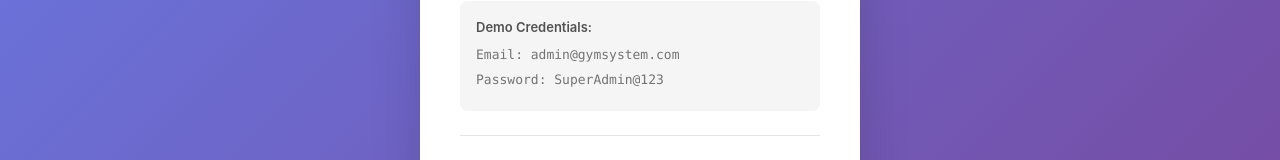
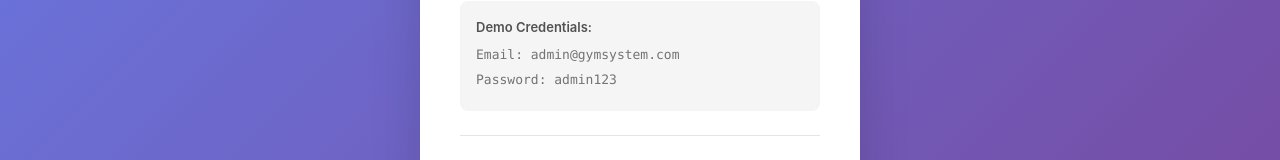
Before and after one commit to aanjan123/gym-frontend-web, a React (Vite) app: page /admin/login in a window 1280 px wide. Shown: the part 533-693 px from the top of the page. Built offline with nearby package versions, Linux system fonts and the light colour scheme.

Commit message:
fix: admin login cred update

```diff
--- a/src/pages/auth/SuperAdminLogin.tsx
+++ b/src/pages/auth/SuperAdminLogin.tsx
@@ -7,7 +7,7 @@ export const SuperAdminLogin = () => {
       redirectPath="/admin/dashboard"
       demoCredentials={[
         { label: 'Email', value: 'admin@gymsystem.com' },
-        { label: 'Password', value: 'SuperAdmin@123' },
+        { label: 'Password', value: 'admin123' },
       ]}
     />
   );
```
